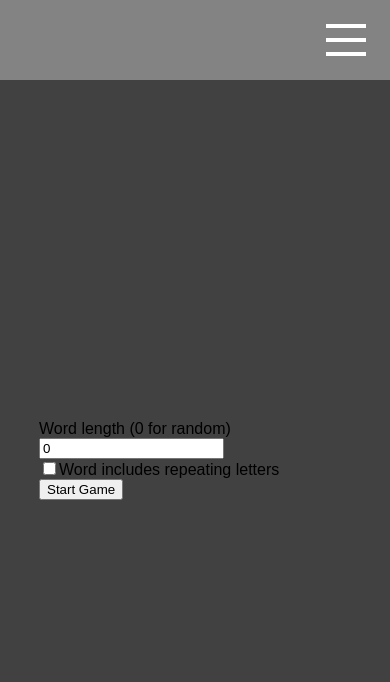
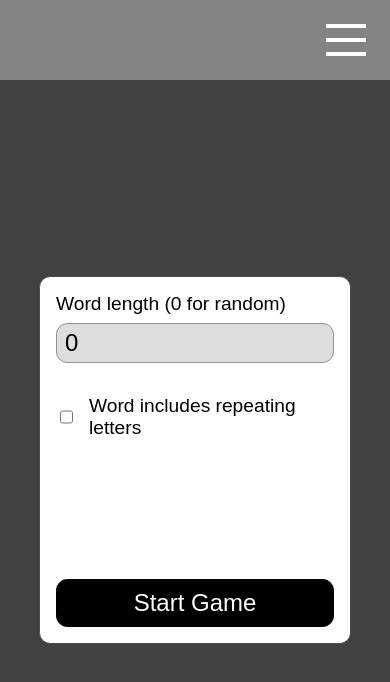
Before and after one commit to WilliamMatton/b7-wordle-with-highscore, a React app in the folder frontend/: page / in a window 390 px wide. Shown: the top 682 px of the page. Built offline with nearby package versions, Linux system fonts and the light colour scheme; the HTML template or start-up script is replaced by a standard one.

Commit message:
Implement responsive styling for the game options menu.

```diff
--- a/frontend/src/output.css
+++ b/frontend/src/output.css
@@ -11,9 +11,9 @@
   border: none;
   cursor: pointer;
   height: 2rem;
-  left: 42%;
-  position: relative;
-  top: -25%;
+  right: 2rem;
+  position: fixed;
+  top: 4rem;
   width: 2rem;
 }
 .mobileHeaderCloseBtn::before, .mobileHeaderCloseBtn::after {
@@ -118,6 +118,71 @@
   }
 }
 
+.optionsForm {
+  background-color: white;
+  border: 0.1rem solid #4d4d4d;
+  border-radius: 0.7rem;
+  box-sizing: border-box;
+  display: flex;
+  flex-direction: column;
+  gap: 2rem;
+  height: 23rem;
+  margin: 2rem 0;
+  max-width: 100%;
+  padding: 1rem;
+  width: 23rem;
+}
+@media screen and (min-width: 480px) {
+  .optionsForm {
+    height: 16rem;
+  }
+}
+
+.optionsFormSection1 {
+  display: flex;
+  flex-direction: column;
+}
+
+.optionsFormSection2 {
+  display: flex;
+  flex-direction: row;
+}
+
+.optionsFormLabel {
+  font-size: 1.2rem;
+}
+
+.optionsFormTextField {
+  box-sizing: border-box;
+  background-color: #dddddd;
+  border: 0.1rem solid #929292;
+  border-radius: 0.7rem;
+  font-size: 1.5rem;
+  height: 2.5rem;
+  margin-top: 0.5rem;
+  padding: 0.2rem 0.5rem;
+  width: 100%;
+}
+
+.optionsFormCheckbox {
+  margin-right: 1rem;
+}
+
+.optionsFormSubmitButton {
+  background-color: black;
+  border: 0.1rem solid black;
+  border-radius: 0.7rem;
+  color: white;
+  font-size: 1.5rem;
+  height: 3rem;
+  margin-top: auto;
+  width: 100%;
+}
+
+.optionsError {
+  color: red;
+}
+
 body {
   background-color: #414141;
   font-family: sans-serif;
--- a/frontend/src/sass/main.scss
+++ b/frontend/src/sass/main.scss
@@ -1,5 +1,6 @@
 @use 'lib.scss' as *;
 @use 'sections/header.scss';
+@use 'sections/options.scss';
 
 body {
   background-color: #414141;
--- a/frontend/src/sass/sections/header.scss
+++ b/frontend/src/sass/sections/header.scss
@@ -13,9 +13,9 @@
   border: none;
   cursor: pointer;
   height: 2rem;
-  left: 42%;
-  position: relative;
-  top: -25%;
+  right: 2rem;
+  position: fixed;
+  top: 4rem;
   width: 2rem;
 
   &::before,
--- /dev/null
+++ b/frontend/src/sass/sections/options.scss
@@ -0,0 +1,65 @@
+@use '../lib.scss' as *;
+
+.optionsForm {
+  background-color: white;
+  border: 0.1rem solid #4d4d4d;
+  border-radius: 0.7rem;
+  box-sizing: border-box;
+  display: flex;
+  flex-direction: column;
+  gap: 2rem;
+  height: 23rem;
+  margin: 2rem 0;
+  max-width: 100%;
+  padding: 1rem;
+  width: 23rem;
+
+  @include from-width($screen_width_480) {
+    height: 16rem;
+  }
+}
+
+.optionsFormSection1 {
+  display: flex;
+  flex-direction: column;
+}
+
+.optionsFormSection2 {
+  display: flex;
+  flex-direction: row;
+}
+
+.optionsFormLabel {
+  font-size: 1.2rem;
+}
+
+.optionsFormTextField {
+  box-sizing: border-box;
+  background-color: #dddddd;
+  border: 0.1rem solid #929292;
+  border-radius: 0.7rem;
+  font-size: 1.5rem;
+  height: 2.5rem;
+  margin-top: 0.5rem;
+  padding: 0.2rem 0.5rem;
+  width: 100%;
+}
+
+.optionsFormCheckbox {
+  margin-right: 1rem;
+}
+
+.optionsFormSubmitButton {
+  background-color: black;
+  border: 0.1rem solid black;
+  border-radius: 0.7rem;
+  color: white;
+  font-size: 1.5rem;
+  height: 3rem;
+  margin-top: auto;
+  width: 100%;
+}
+
+.optionsError {
+  color: red;
+}
```
